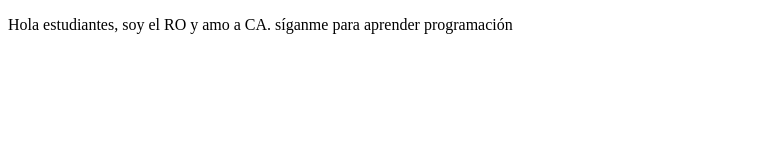
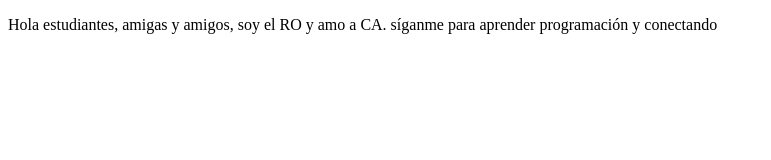
Before and after one commit to rocalexander/proyectoDemoCursoPrework, a plain HTML site: page index.html in a window 1280 px wide. Shown: the whole page, without its empty margins (0-771 px from the left). Drawn offline with Linux system fonts and the light colour scheme.

Commit message:
cambios por cambiar

```diff
--- a/index.html
+++ b/index.html
@@ -8,7 +8,7 @@
 </head>
 <body>
     <p>
-        Hola estudiantes, soy el RO y amo a CA. síganme para aprender programación
+        Hola estudiantes, amigas y amigos, soy el RO y amo a CA. síganme para aprender programación y conectando
     </p>
 
 </body>
```
